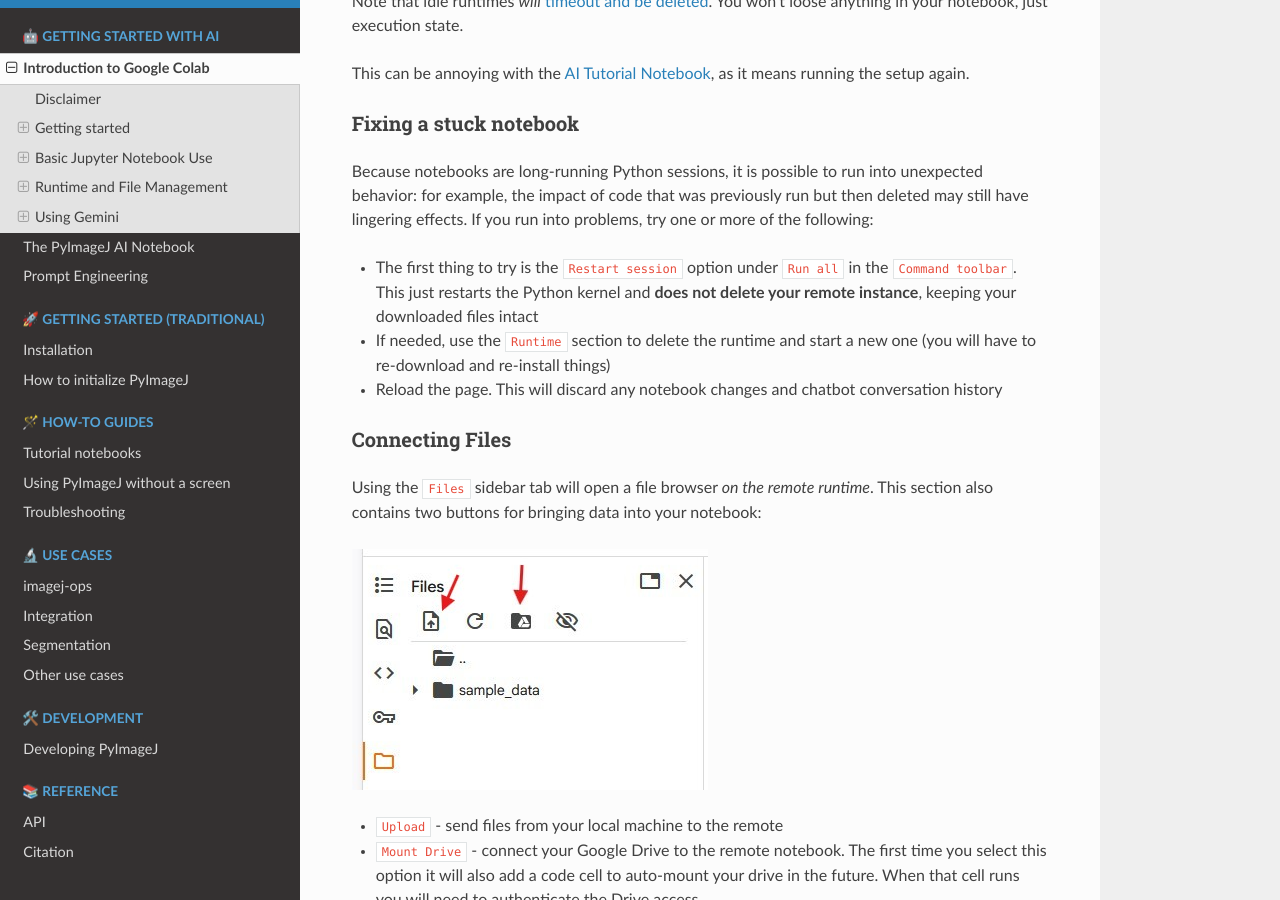
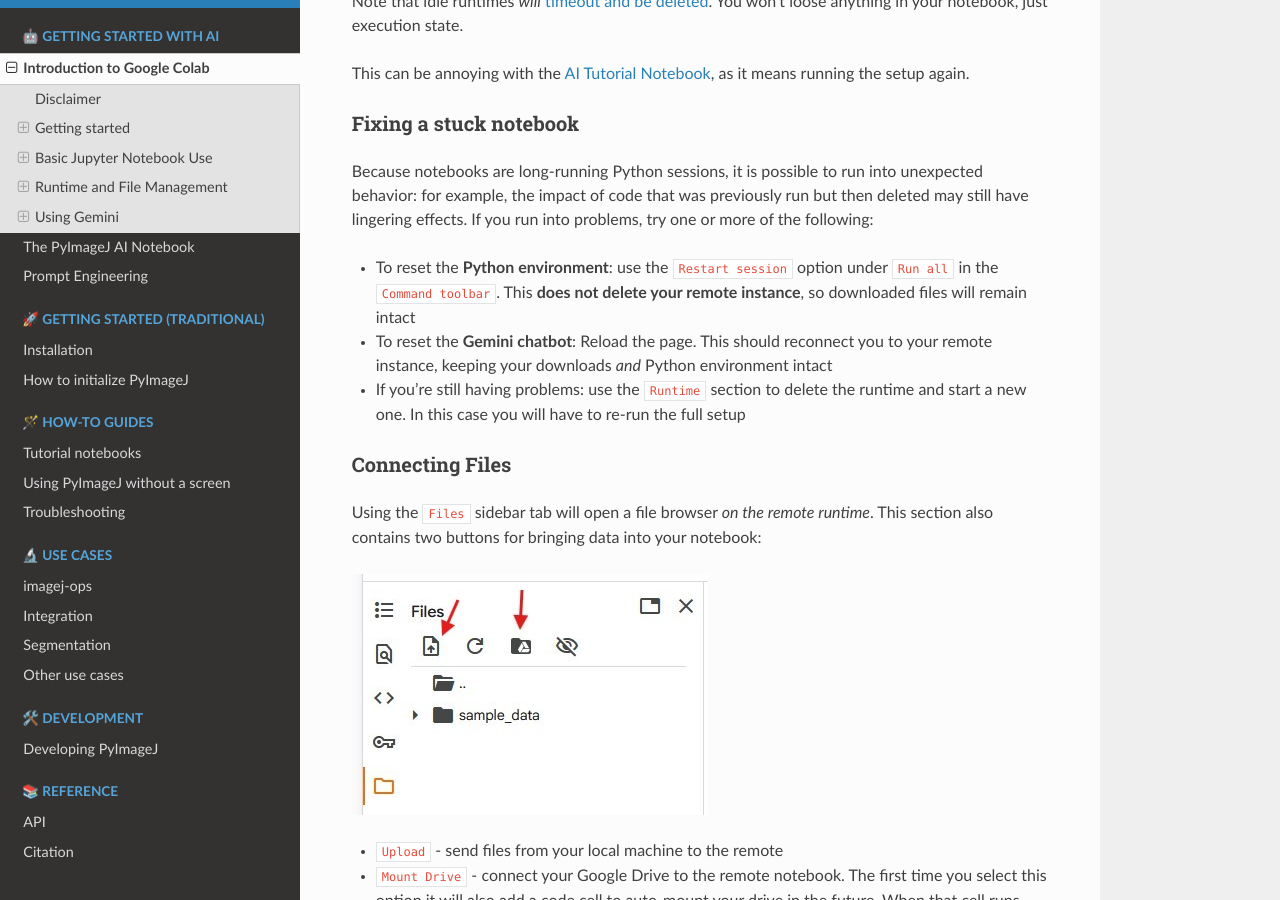
Before and after one commit to imagej/pyimagej, a Sphinx documentation site: the page built from doc/Google-Colab-Basics.md, in a window 1280 px wide and 900 px high, scrolled down 5471 px. Built offline with Sphinx 7.4.7 and the Read the Docs theme 3.1.0, drawn with Linux system fonts in a browser that asks for light colours; pages that are not in the unit, such as notebooks, are missing from menus.

Commit message:
Clarify resetting behavior

```diff
--- a/doc/Google-Colab-Basics.md
+++ b/doc/Google-Colab-Basics.md
@@ -112,9 +112,9 @@
 
 Because notebooks are long-running Python sessions, it is possible to run into unexpected behavior: for example, the impact of code that was previously run but then deleted may still have lingering effects. If you run into problems, try one or more of the following:
 
-* The first thing to try is the `Restart session` option under `Run all` in the `Command toolbar`. This just restarts the Python kernel and **does not delete your remote instance**, keeping your downloaded files intact
-* If needed, use the `Runtime` section to delete the runtime and start a new one (you will have to re-download and re-install things)
-* Reload the page. This will discard any notebook changes and chatbot conversation history
+* To reset the **Python environment**: use the `Restart session` option under `Run all` in the `Command toolbar`. This **does not delete your remote instance**, so downloaded files will remain intact
+* To reset the **Gemini chatbot**: Reload the page. This should reconnect you to your remote instance, keeping your downloads *and* Python environment intact
+* If you're still having problems: use the `Runtime` section to delete the runtime and start a new one. In this case you will have to re-run the full setup
 
 ### Connecting Files
 
```
